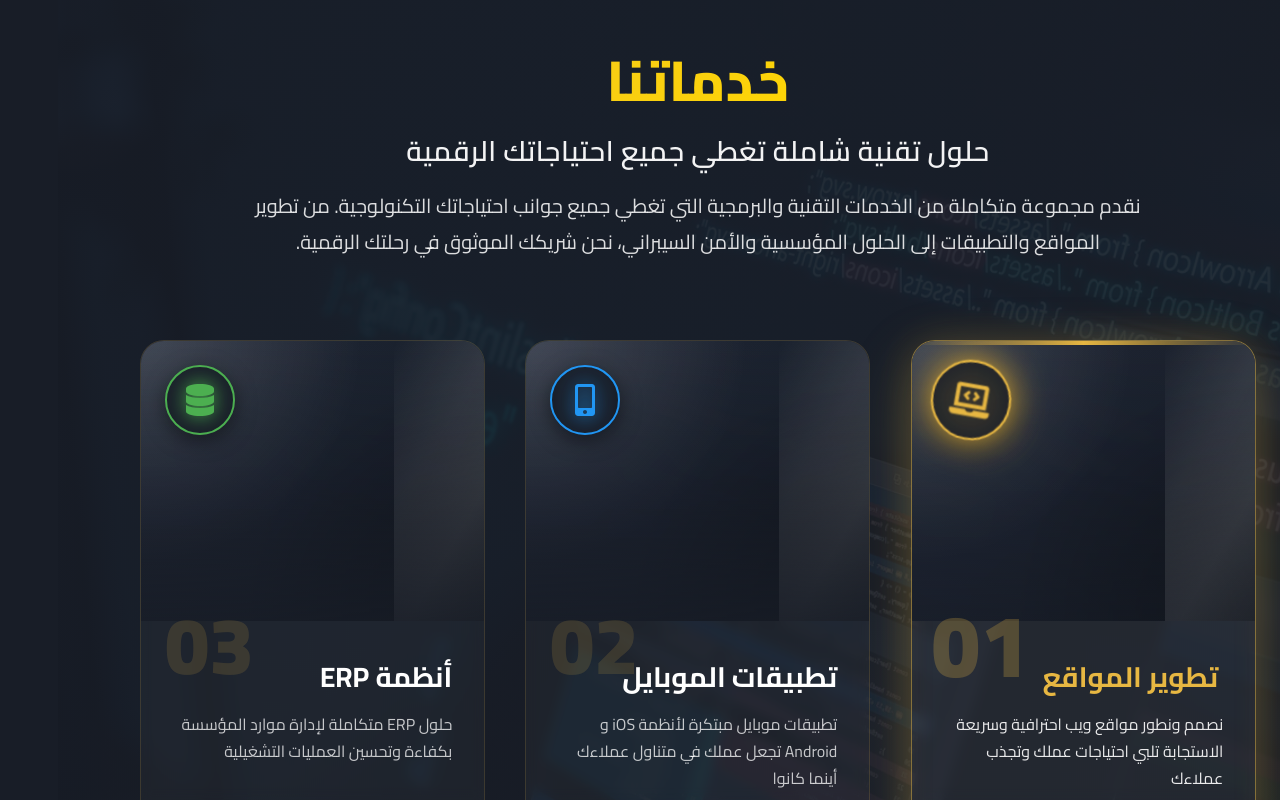
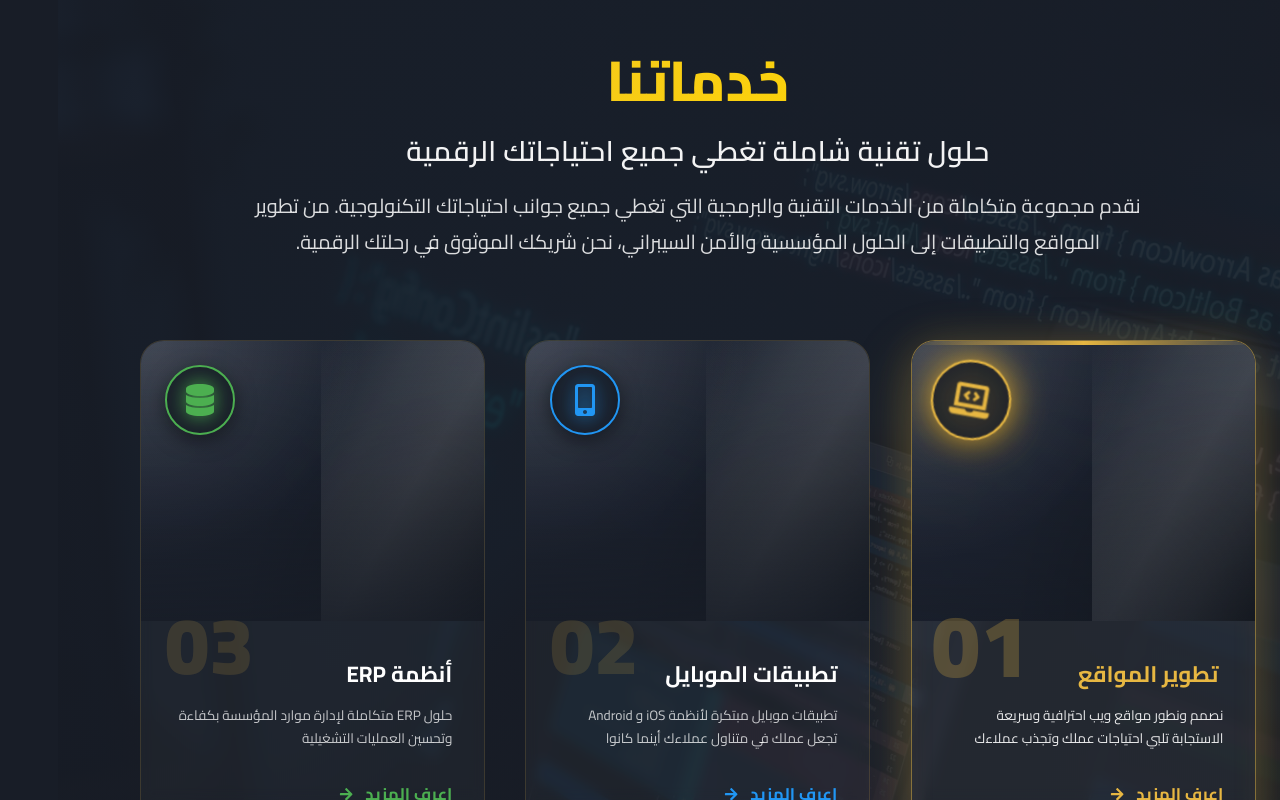
Before and after one commit to mahmoudamged74/Beyonex-IT, a React (Vite) app: page / in a window 1280 px wide. In both pictures the pointer is over the element 912 px from the left and 1187 px from the top of the page. Shown: the part 787-1587 px from the top of the page. Built offline with nearby package versions, Linux system fonts and the light colour scheme.

Commit message:
update font-size title

```diff
--- a/src/Components/OurService/OurService.module.css
+++ b/src/Components/OurService/OurService.module.css
@@ -50,7 +50,9 @@
   margin-bottom: 5rem;
   opacity: 0;
   transform: translateY(30px);
-  transition: opacity 1s ease, transform 1s ease;
+  transition:
+    opacity 1s ease,
+    transform 1s ease;
   position: relative;
   z-index: 2;
 }
@@ -63,7 +65,7 @@
 .title {
   font-size: 3.5rem;
   font-weight: 800;
-  background: linear-gradient(135deg, #E7B742 0%, #FFD700 50%, #E7B742 100%);
+  background: linear-gradient(135deg, #e7b742 0%, #ffd700 50%, #e7b742 100%);
   background-size: 200% auto;
   -webkit-background-clip: text;
   -webkit-text-fill-color: transparent;
@@ -138,13 +140,18 @@
 }
 
 .serviceCard::before {
-  content: '';
+  content: "";
   position: absolute;
   top: 0;
   left: 0;
   width: 100%;
   height: 4px;
-  background: linear-gradient(90deg, transparent, var(--service-color), transparent);
+  background: linear-gradient(
+    90deg,
+    transparent,
+    var(--service-color),
+    transparent
+  );
   opacity: 0;
   transition: opacity 0.5s ease;
   z-index: 3;
@@ -175,8 +182,17 @@
   position: absolute;
   inset: 0;
   border-radius: inherit;
-  background: radial-gradient(circle at top left, rgba(255, 255, 255, 0.15), transparent 50%),
-    radial-gradient(circle at bottom right, rgba(0, 0, 0, 0.4), transparent 55%),
+  background:
+    radial-gradient(
+      circle at top left,
+      rgba(255, 255, 255, 0.15),
+      transparent 50%
+    ),
+    radial-gradient(
+      circle at bottom right,
+      rgba(0, 0, 0, 0.4),
+      transparent 55%
+    ),
     linear-gradient(135deg, rgba(35, 42, 58, 0.95), rgba(18, 23, 32, 0.98));
   overflow: hidden;
   z-index: 0;
@@ -269,7 +285,7 @@
 .serviceCard:hover .iconBadge {
   transform: scale(1.15) rotate(10deg);
   background: rgba(24, 29, 39, 0.95);
-  border-color: #E7B742;
+  border-color: #e7b742;
   box-shadow:
     0 0 30px var(--service-color),
     0 5px 25px rgba(0, 0, 0, 0.6);
@@ -283,9 +299,9 @@
 }
 
 .serviceCard:hover .serviceIcon {
-  color: #E7B742;
+  color: #e7b742;
   transform: scale(1.1);
-  filter: drop-shadow(0 0 20px #E7B742);
+  filter: drop-shadow(0 0 20px #e7b742);
 }
 
 .serviceContent {
@@ -320,7 +336,7 @@
 }
 
 .serviceTitle {
-  font-size: 1.75rem;
+  font-size: 1.4rem;
   font-weight: 700;
   color: #ffffff;
   margin-bottom: 1rem;
@@ -331,7 +347,7 @@
 }
 
 .serviceCard:hover .serviceTitle {
-  color: #E7B742;
+  color: #e7b742;
   transform: translateX(5px);
 }
 
@@ -340,7 +356,7 @@
 }
 
 .serviceDescription {
-  font-size: 1rem;
+  font-size: 0.85rem;
   line-height: 1.7;
   color: rgba(255, 255, 255, 0.75);
   margin-bottom: 1.5rem;
@@ -366,7 +382,7 @@
 }
 
 .serviceLink:hover {
-  color: #E7B742;
+  color: #e7b742;
   gap: 1rem;
 }
 
@@ -389,7 +405,7 @@
   left: 0;
   width: 0;
   height: 3px;
-  background: linear-gradient(90deg, var(--service-color), #E7B742);
+  background: linear-gradient(90deg, var(--service-color), #e7b742);
   transition: width 0.6s cubic-bezier(0.175, 0.885, 0.32, 1.275);
 }
 
```
